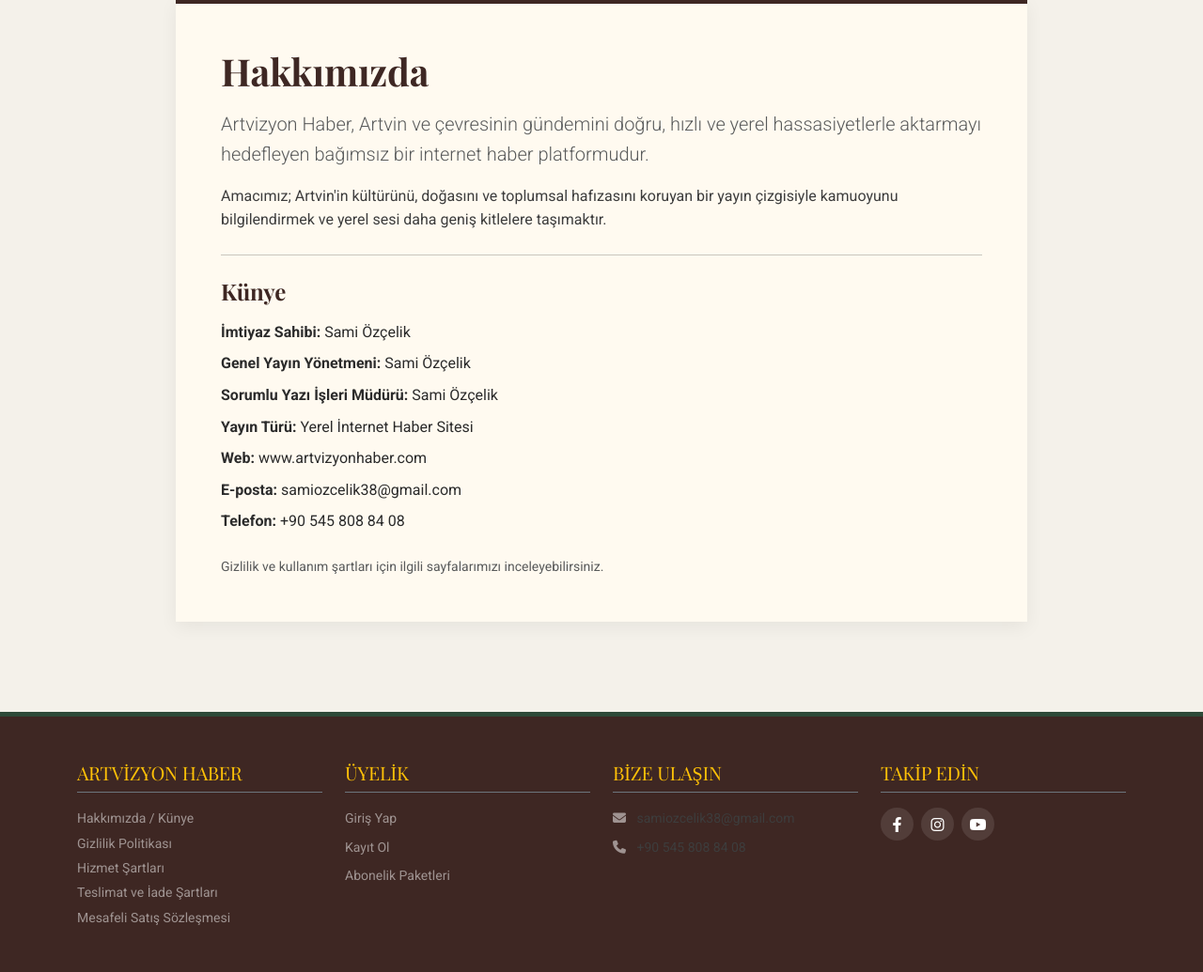
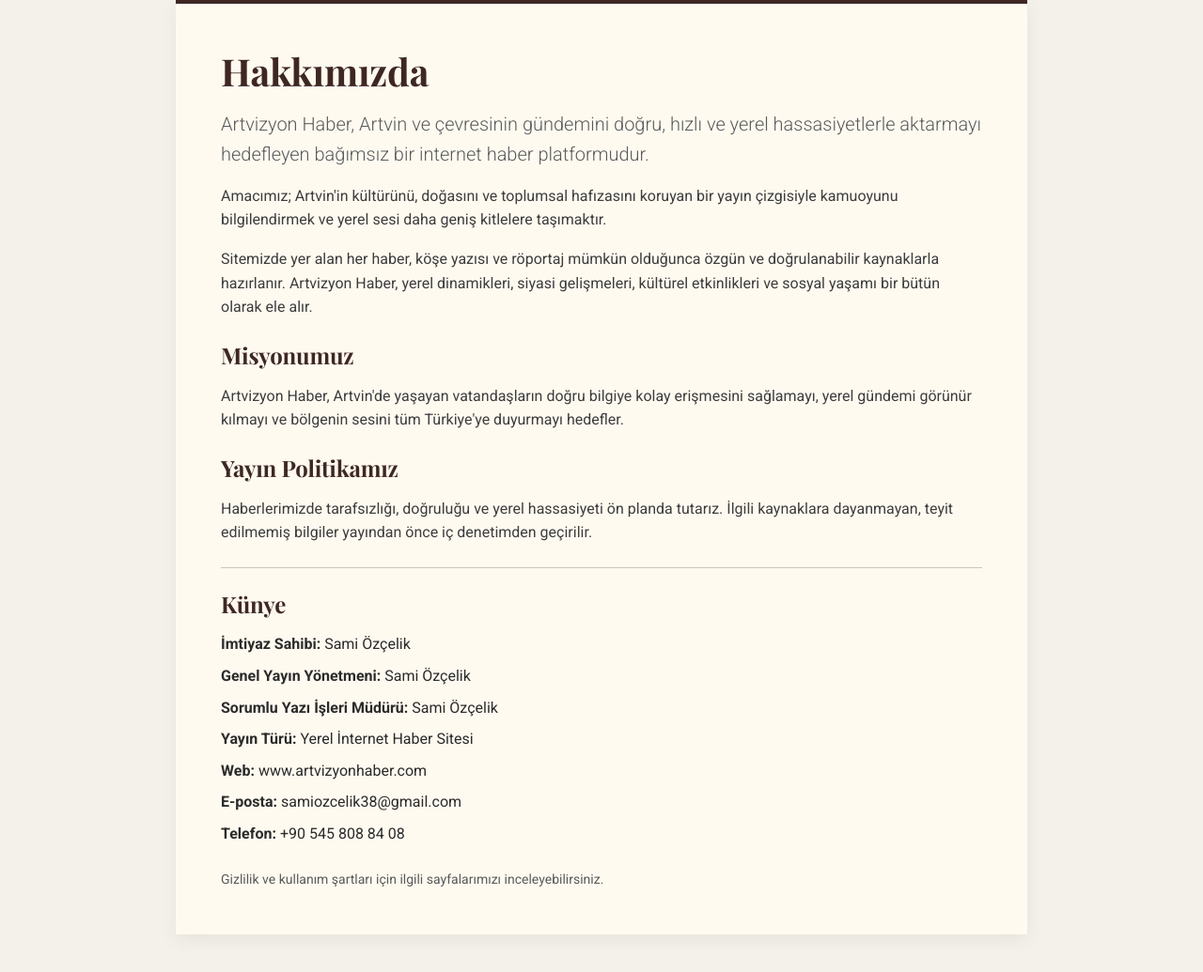
Before and after one commit to berkantozcelik/artvizyon-haber, a Django app: page /hakkimizda/ in a window 1280 px wide. Shown: the part 314-1349 px from the top of the page at 94% size. Run offline with Django 5.2, Linux system fonts and the light colour scheme; data that the repository does not hold is empty; some libraries are stand-ins or nearby versions.

Commit message:
Add original homepage intro and strengthen about page for AdSense quality

```diff
--- a/templates/hakkimizda.html
+++ b/templates/hakkimizda.html
@@ -13,6 +13,17 @@
                 <p>
                     Amacımız; Artvin'in kültürünü, doğasını ve toplumsal hafızasını koruyan bir yayın çizgisiyle
                     kamuoyunu bilgilendirmek ve yerel sesi daha geniş kitlelere taşımaktır.
+                </p>
+                <p>
+                    Sitemizde yer alan her haber, köşe yazısı ve röportaj mümkün olduğunca özgün ve doğrulanabilir kaynaklarla hazırlanır. Artvizyon Haber, yerel dinamikleri, siyasi gelişmeleri, kültürel etkinlikleri ve sosyal yaşamı bir bütün olarak ele alır.
+                </p>
+                <h4 class="fw-bold mt-4 mb-3" style="color: var(--ahsap-koyu);">Misyonumuz</h4>
+                <p>
+                    Artvizyon Haber, Artvin'de yaşayan vatandaşların doğru bilgiye kolay erişmesini sağlamayı, yerel gündemi görünür kılmayı ve bölgenin sesini tüm Türkiye'ye duyurmayı hedefler.
+                </p>
+                <h4 class="fw-bold mt-4 mb-3" style="color: var(--ahsap-koyu);">Yayın Politikamız</h4>
+                <p>
+                    Haberlerimizde tarafsızlığı, doğruluğu ve yerel hassasiyeti ön planda tutarız. İlgili kaynaklara dayanmayan, teyit edilmemiş bilgiler yayından önce iç denetimden geçirilir.
                 </p>
 
                 <hr class="my-4">
```
Also changed, not shown: templates/anasayfa.html (+14 -0 lines).
